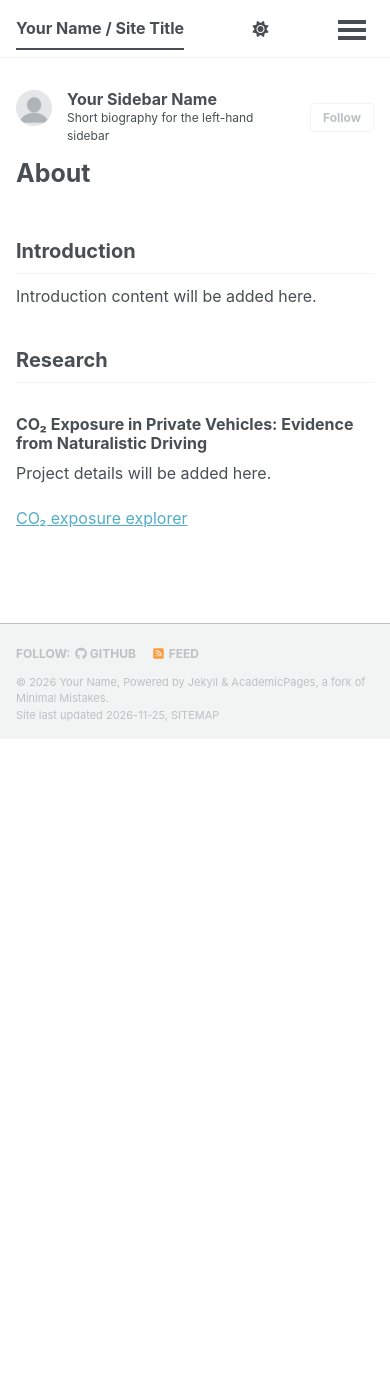
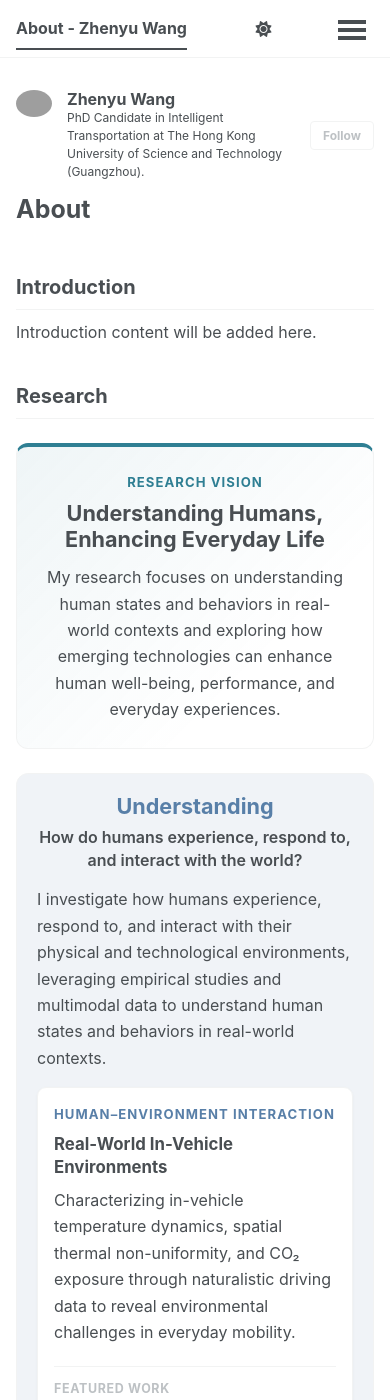
Before and after one commit to zhenyuzy/zhenyuzy.github.io, a Jekyll site: the page built from _pages/about.md, in a window 390 px wide and 1400 px high. Built offline with Jekyll 4.4.1, drawn with Linux system fonts in a browser that asks for light colours; a script bundle is joined from its source files by our own code; a style sheet for code colours, icons or effects is not loaded; some of the changed text lies outside the part shown.

Commit message:
update research framework and add research page

```diff
--- a/_config.yml
+++ b/_config.yml
@@ -9,28 +9,28 @@
 # Basic Site Settings
 locale                   : "en-US"
 site_theme               : "default" # The available themes options are "default", "air", "sunrise", "mint", "dirt" and "contrast"
-title                    : "Your Name / Site Title"
+title                    : "About - Zhenyu Wang"
 title_separator          : "-"
-name                     : &name "Your Name"
-description              : &description "Your Name's academic portfolio"   # Update this with a general description of your site, this is the default if not overridden by a page
-url                      : https://academicpages.github.io # The base hostname & protocol for your site e.g. "https://[your GitHub username].github.io",
+name                     : &name "Zhenyu Wang" # Update this with your name, this is the default if not overridden by a page
+description              : &description "Zhenyu Wang's academic portfolio"   # Update this with a general description of your site, this is the default if not overridden by a page
+url                      : https://zhenyuzy.github.io # The base hostname & protocol for your site e.g. "https://[your GitHub username].github.io",
                                                            # or if you already have some other page hosted on Github then use "https://[your GitHub username].github.io/[Your Repo Name]"
 baseurl                  : "" # the subpath of your site, e.g. "/blog"
-repository               : "academicpages/academicpages.github.io"
+repository               : "zhenyuzy/zhenyuzy.github.io"
 
 # Site Author - The following control what appear as part of the author content on the side bar.
 #               If a field is blank the icon and link will not appear, otherwise it will be shown.
 #               Additional customization can be done by editing /_includes/author-profile.html
 author:
   # Biographic information
-  avatar           : "profile.png"
-  name             : "Your Sidebar Name"
+  avatar           : "Zhenyu.png"
+  name             : "Zhenyu Wang"
   pronouns         : # example: "she/her"
-  bio              : "Short biography for the left-hand sidebar"
+  bio              : "PhD Candidate in Intelligent Transportation at The Hong Kong University of Science and Technology (Guangzhou)."
   location         : "Earth"
-  employer         : "Red Brick University"
+  employer         : "The Hong Kong University of Science and Technology (Guangzhou)"
   uri              : # URL
-  email            : "none@example.org"
+  email            : "wangzhy237@gmail.com"
 
   # Academic websites
   academia         : # URL
@@ -41,7 +41,7 @@ author:
   orcid            : "https://orcid.org/0009-0009-5345-8705"
   semantic         : # URL
   ssrn             : # URL
-  pubmed           : "https://www.ncbi.nlm.nih.gov/pubmed/?term=john+snow"
+  pubmed           : # URL
   researchgate     : # URL
   scopus           : # URL
   zotero           : # URL
@@ -51,13 +51,13 @@ author:
   bitbucket        : # Username - Update with your username on the site
   codepen          : # Username
   dribbble         : # Username
-  github           : "academicpages"
+  github           : # Username - Update with your username on the site
   kaggle           : # Username
   stackoverflow    : # User number or user number and name (i.e., use "1" or "1/jeff-atwood")
 
   # Social media
   artstation       : # Username
-  bluesky          : "bsky.app" # Replace this with you Bluesky username
+  bluesky          : # Username
   facebook         : # Username
   flickr           : # Username
   foursquare       : # Username
--- /dev/null
+++ b/_data/research.yml
@@ -0,0 +1,88 @@
+vision:
+  title: "Understanding Humans, Enhancing Everyday Life"
+  description: >-
+    My research focuses on understanding human states and behaviors in
+    real-world contexts and exploring how emerging technologies can enhance
+    human well-being, performance, and everyday experiences.
+
+tracks:
+  - id: understanding
+    title: "Understanding"
+    question: "How do humans experience, respond to, and interact with the world?"
+    description: >-
+      I investigate how humans experience, respond to, and interact with their
+      physical and technological environments, leveraging empirical studies and
+      multimodal data to understand human states and behaviors in real-world
+      contexts.
+    projects:
+      - title: "Real-World In-Vehicle Environments"
+        theme: "Human–Environment Interaction"
+        description: >-
+          Characterizing in-vehicle temperature dynamics, spatial thermal
+          non-uniformity, and CO₂ exposure through naturalistic driving data to
+          reveal environmental challenges in everyday mobility.
+        featured_work: "CO₂ Exposure in Private Vehicles: Evidence from Naturalistic Driving"
+        links:
+          - label: "CO₂ exposure explorer"
+            url: "/co2-exposure-explorer/"
+
+      - title: "Environmental Effects on Driver States"
+        theme: "Human States & Behaviors"
+        description: >-
+          Investigating how cabin conditions influence comfort, alertness,
+          psychophysiological responses, driving behavior, and takeover
+          performance through controlled experiments and multimodal measures.
+
+      - title: "Dynamic Trust in Driverless Vehicles"
+        theme: "Human–Autonomy Interaction"
+        description: >-
+          Examining how passenger trust evolves during real-world rides in fully
+          driverless robotaxis, including how prior driving and automation
+          experience shape trust formation.
+
+  - id: enhancing
+    title: "Enhancing"
+    question: "How can technology better understand and support humans?"
+    description: >-
+      I explore how insights into human states and behaviors, combined with
+      emerging technologies, can inform intelligent sensing, adaptive
+      interventions, and interactive systems that enhance human well-being,
+      performance, and everyday experiences.
+    projects:
+      - title: "Disentangling Human States"
+        theme: "Intelligent Human State Monitoring"
+        description: >-
+          Exploring how drowsiness and thermal comfort can be disentangled from
+          multimodal physiological signals to improve robust and generalizable
+          human-state monitoring across people and environments.
+
+      - title: "Anticipatory Physical-State Interventions"
+        theme: "Proactive Human State Regulation"
+        description: >-
+          Studying anticipatory interventions, including localized seat heating,
+          that prepare drivers for transitions from automated to manual driving
+          and support readiness and subsequent control.
+
+      - title: "Multimodal Wearable AI"
+        theme: "Everyday Cognitive Augmentation"
+        description: >-
+          Exploring collaboration between smart glasses and wrist-worn devices
+          for selective multimodal sensing, everyday activity understanding, and
+          episodic-memory assistance.
+
+methods:
+  title: "Enabling Technologies & Methods"
+  description: >-
+    My research combines human-centered experimental methods, multimodal
+    sensing, statistical modeling, and machine learning, bridging empirical
+    understanding of humans with technology-enabled solutions.
+  items:
+    - title: "Multimodal Sensing"
+      detail: "Physiology · Vision · Motion · Audio"
+      icon: "fa-wave-square"
+    - title: "Computational Modeling"
+      detail: "Statistics · Machine Learning · AI"
+      icon: "fa-brain"
+    - title: "Human-Centered Research"
+      detail: "Field Studies · Experiments · Prototyping"
+      icon: "fa-flask"
--- /dev/null
+++ b/_includes/research-framework.html
@@ -0,0 +1,67 @@
+{% assign research = site.data.research %}
+
+<section class="research-framework" aria-labelledby="research-vision-title">
+  <header class="research-vision">
+    <p class="research-eyebrow">Research vision</p>
+    <h3 id="research-vision-title">{{ research.vision.title }}</h3>
+    <p>{{ research.vision.description }}</p>
+  </header>
+
+  <div class="research-tracks">
+    {% for track in research.tracks %}
+      <section class="research-track research-track--{{ track.id }}" aria-labelledby="research-track-{{ track.id }}">
+        <header class="research-track__header">
+          <h3 id="research-track-{{ track.id }}">{{ track.title }}</h3>
+          <p class="research-track__question">{{ track.question }}</p>
+          <p>{{ track.description }}</p>
+        </header>
+
+        <div class="research-projects">
+          {% for project in track.projects %}
+            <article class="research-project">
+              <p class="research-project__theme">{{ project.theme }}</p>
+              <h4>{{ project.title }}</h4>
+              <p>{{ project.description }}</p>
+
+              {% if project.featured_work %}
+                <p class="research-project__work">
+                  <span>Featured work</span>
+                  {{ project.featured_work }}
+                </p>
+              {% endif %}
+
+              {% if project.links %}
+                <div class="research-project__links" aria-label="Links for {{ project.title }}">
+                  {% for link in project.links %}
+                    <a href="{{ link.url | relative_url }}">{{ link.label }}</a>
+                  {% endfor %}
+                </div>
+              {% endif %}
+            </article>
+          {% endfor %}
+        </div>
+      </section>
+    {% endfor %}
+  </div>
+
+  <svg class="research-bridge" viewBox="0 0 600 42" aria-hidden="true" focusable="false">
+    <path d="M150 40 V9 M143 16 L150 9 L157 16 M450 40 V9 M443 16 L450 9 L457 16" />
+  </svg>
+
+  <section class="research-methods" aria-labelledby="research-methods-title">
+    <header>
+      <h3 id="research-methods-title">{{ research.methods.title }}</h3>
+      <p>{{ research.methods.description }}</p>
+    </header>
+
+    <div class="research-methods__grid">
+      {% for method in research.methods.items %}
+        <div class="research-method">
+          <i class="fas {{ method.icon }}" aria-hidden="true"></i>
+          <h4>{{ method.title }}</h4>
+          <p>{{ method.detail }}</p>
+        </div>
+      {% endfor %}
+    </div>
+  </section>
+</section>
--- a/_pages/about.md
+++ b/_pages/about.md
@@ -13,8 +13,4 @@ Introduction content will be added here.
 
 ## Research
 
-### CO₂ Exposure in Private Vehicles: Evidence from Naturalistic Driving
-
-Project details will be added here.
-
-[CO₂ exposure explorer]({{ '/co2-exposure-explorer/' | relative_url }})
+{% include research-framework.html %}
--- /dev/null
+++ b/_sass/include/_research.scss
@@ -0,0 +1,268 @@
+/* ==========================================================================
+   RESEARCH FRAMEWORK
+   ========================================================================== */
+
+.research-framework {
+  --research-blue: #587fa8;
+  --research-blue-soft: rgba(88, 127, 168, 0.09);
+  --research-green: #3f8d75;
+  --research-green-soft: rgba(63, 141, 117, 0.09);
+  margin: 1.5rem 0 2.5rem;
+
+  :is(h3, h4) {
+    margin-top: 0;
+  }
+
+  p {
+    line-height: 1.65;
+  }
+}
+
+.research-vision {
+  margin-bottom: 1.5rem;
+  padding: 1.6rem;
+  text-align: center;
+  border: 1px solid var(--global-border-color);
+  border-top: 4px solid var(--global-base-color);
+  border-radius: 12px;
+  background: linear-gradient(135deg, rgba(47, 127, 147, 0.08), transparent 70%);
+
+  h3 {
+    margin-bottom: 0.7rem;
+    font-size: clamp(1.35rem, 3vw, 1.8rem);
+  }
+
+  p:last-child {
+    max-width: 48rem;
+    margin: 0 auto;
+  }
+}
+
+.research-eyebrow,
+.research-project__theme {
+  margin: 0 0 0.45rem !important;
+  font-size: 0.82rem !important;
+  font-weight: 700;
+  letter-spacing: 0.08em;
+  text-transform: uppercase;
+}
+
+.research-eyebrow {
+  color: var(--global-base-color);
+}
+
+.research-tracks {
+  display: grid;
+  grid-template-columns: repeat(2, minmax(0, 1fr));
+  gap: 1.25rem;
+}
+
+.research-track {
+  padding: 1.25rem;
+  border: 1px solid var(--global-border-color);
+  border-radius: 12px;
+
+  &--understanding {
+    background: var(--research-blue-soft);
+
+    .research-track__header h3,
+    .research-project__theme {
+      color: var(--research-blue);
+    }
+  }
+
+  &--enhancing {
+    background: var(--research-green-soft);
+
+    .research-track__header h3,
+    .research-project__theme {
+      color: var(--research-green);
+    }
+  }
+}
+
+.research-track__header {
+  margin-bottom: 1rem;
+  text-align: center;
+
+  h3 {
+    margin-bottom: 0.35rem;
+    font-size: 1.35rem;
+  }
+
+  > p:last-child {
+    margin-bottom: 0;
+    text-align: left;
+  }
+}
+
+.research-track__question {
+  min-height: 3em;
+  margin-bottom: 0.9rem !important;
+  font-weight: 600;
+  line-height: 1.45 !important;
+}
+
+.research-projects {
+  display: grid;
+  gap: 0.85rem;
+}
+
+.research-project {
+  padding: 1rem;
+  border: 1px solid var(--global-border-color);
+  border-radius: 9px;
+  background: var(--global-bg-color);
+  box-shadow: 0 1px 3px rgba(0, 0, 0, 0.04);
+  transition: transform 0.2s ease, box-shadow 0.2s ease;
+
+  &:hover {
+    transform: translateY(-2px);
+    box-shadow: 0 6px 18px rgba(0, 0, 0, 0.08);
+  }
+
+  h4 {
+    margin-bottom: 0.55rem;
+    font-size: 1.05rem;
+    line-height: 1.35;
+  }
+
+  > p:last-child {
+    margin-bottom: 0;
+  }
+}
+
+.research-project__work {
+  margin-top: 0.85rem !important;
+  padding-top: 0.75rem;
+  border-top: 1px solid var(--global-border-color);
+  font-size: 0.9rem !important;
+
+  span {
+    display: block;
+    margin-bottom: 0.2rem;
+    color: var(--global-text-color-light);
+    font-size: 0.78rem;
+    font-weight: 700;
+    letter-spacing: 0.05em;
+    text-transform: uppercase;
+  }
+}
+
+.research-project__links {
+  display: flex;
+  flex-wrap: wrap;
+  gap: 0.5rem;
+  margin-top: 0.8rem;
+
+  a {
+    display: inline-block;
+    padding: 0.42rem 0.7rem;
+    color: var(--global-link-color);
+    font-size: 0.88rem;
+    font-weight: 700;
+    text-decoration: none;
+    border: 1px solid currentColor;
+    border-radius: 999px;
+
+    &:hover,
+    &:focus-visible {
+      color: var(--global-link-color-hover);
+      text-decoration: none;
+      background: rgba(47, 127, 147, 0.08);
+    }
+  }
+}
+
+.research-bridge {
+  display: block;
+  width: 100%;
+  height: 42px;
+
+  path {
+    fill: none;
+    stroke: var(--global-dark-border-color);
+    stroke-width: 2;
+    stroke-linecap: round;
+    stroke-linejoin: round;
+  }
+}
+
+.research-methods {
+  padding: 1.4rem;
+  text-align: center;
+  border: 1px solid var(--global-border-color);
+  border-radius: 12px;
+  background: rgba(122, 130, 136, 0.07);
+
+  header {
+    max-width: 48rem;
+    margin: 0 auto 1.2rem;
+
+    h3 {
+      margin-bottom: 0.55rem;
+      font-size: 1.3rem;
+    }
+
+    p {
+      margin-bottom: 0;
+    }
+  }
+}
+
+.research-methods__grid {
+  display: grid;
+  grid-template-columns: repeat(3, minmax(0, 1fr));
+  gap: 0.75rem;
+}
+
+.research-method {
+  padding: 1rem 0.7rem;
+  border-radius: 8px;
+  background: var(--global-bg-color);
+
+  i {
+    margin-bottom: 0.6rem;
+    color: var(--global-base-color);
+    font-size: 1.55rem;
+  }
+
+  h4 {
+    margin-bottom: 0.35rem;
+    font-size: 1rem;
+  }
+
+  p {
+    margin-bottom: 0;
+    color: var(--global-text-color-light);
+    font-size: 0.86rem !important;
+  }
+}
+
+@media (max-width: 760px) {
+  .research-tracks,
+  .research-methods__grid {
+    grid-template-columns: 1fr;
+  }
+
+  .research-track__question {
+    min-height: 0;
+  }
+
+  .research-bridge {
+    display: none;
+  }
+
+  .research-methods {
+    margin-top: 1.25rem;
+  }
+}
+
+html[data-theme="dark"] {
+  .research-framework {
+    --research-blue: #8eb8e2;
+    --research-blue-soft: rgba(100, 151, 201, 0.14);
+    --research-green: #80c8ae;
+    --research-green-soft: rgba(83, 174, 143, 0.14);
+  }
+}
--- a/assets/css/main.scss
+++ b/assets/css/main.scss
@@ -34,5 +34,6 @@
 
     "layout/page",
     "layout/archive",
-    "layout/sidebar"
+    "layout/sidebar",
+    "include/research"
 ;
```
Also changed, not shown: 2 other files.
